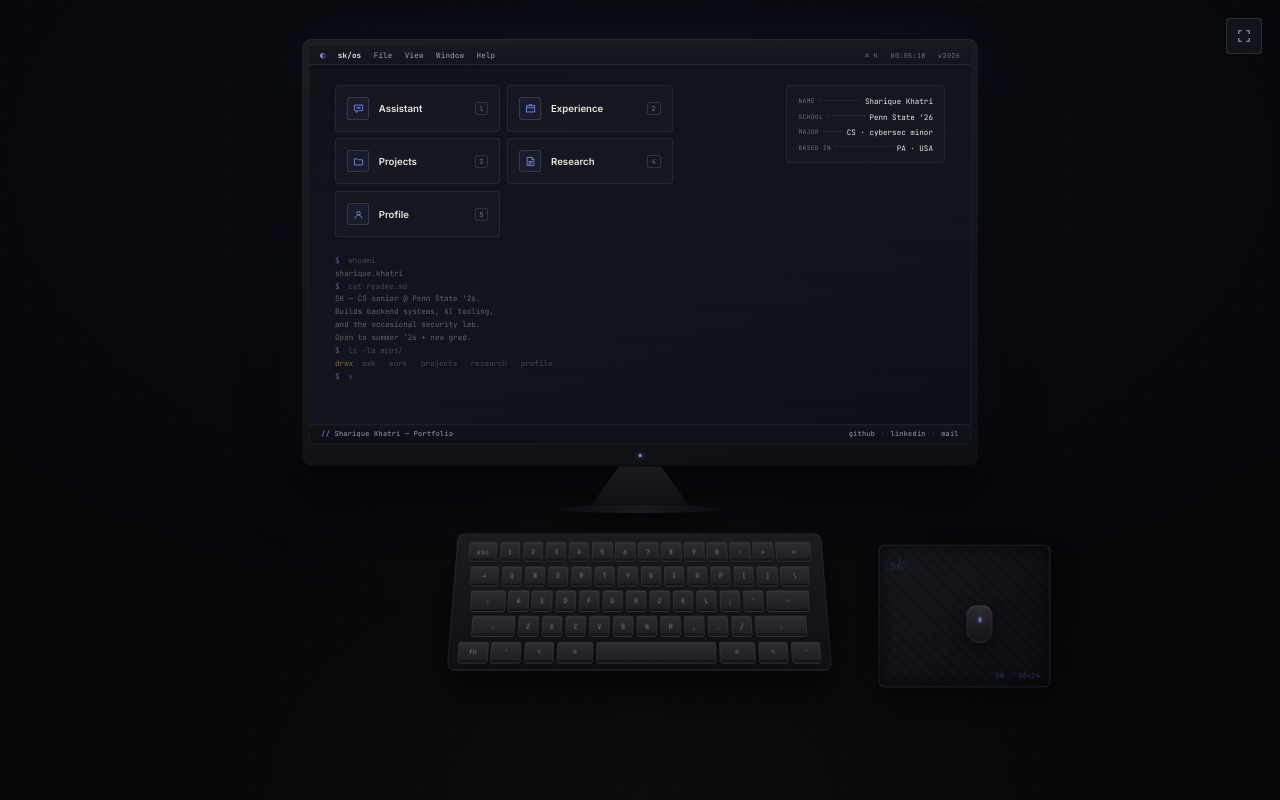
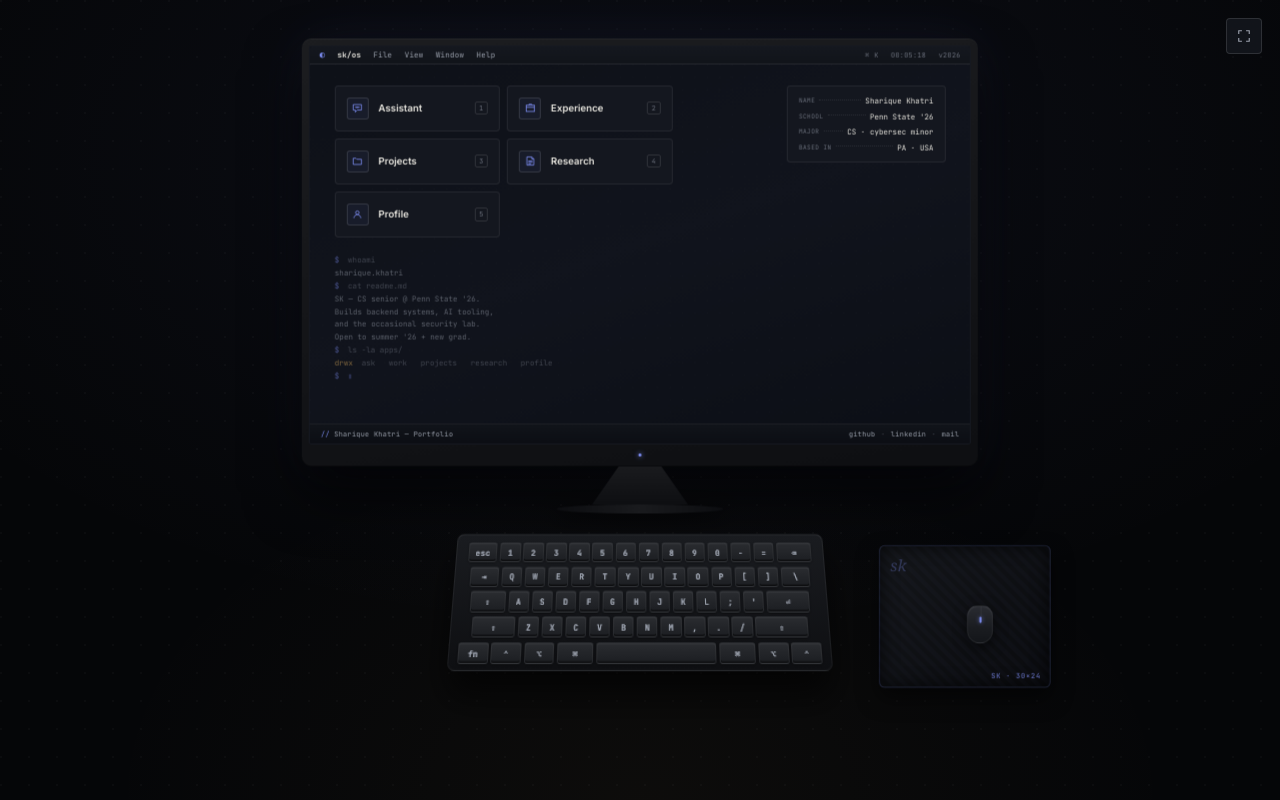
Before and after one commit to sharique2004/Flask-Website, a Flask app: page / in a window 1280 px wide. Run offline with Flask 3, Linux system fonts and the light colour scheme; some web fonts are replaced.

Commit message:
Sharpen text on rotated keyboard and mousepad
The peripherals looked hazy because the 3D rotateX/translateZ on the
keyboard and mousepad triggered GPU compositing that doesn't re-rasterize
small text. Fixes:

- Drop will-change/backface-visibility hints on .scene
- Bump key labels 9px/500 -> 11px/600 with font-smoothing
- Bump mousepad label 9px -> 10px/600 with higher contrast
- Bump 'sk' brand mark 20px -> 22px and raise from 0.18 -> 0.32 opacity
- Reduce scanline overlay (3px stride, 0.006 alpha, 0.5 opacity)
- Round auto-scale factor to 2 decimals to avoid sub-pixel scaling

Co-Authored-By: Claude Opus 4.7 <noreply@anthropic.com>

```diff
--- a/static/script.js
+++ b/static/script.js
@@ -43,11 +43,13 @@
     const sy = (window.innerHeight * 0.92) / h;
     const s = Math.min(sx, sy, 1.05);
 
+    // Round to 2 decimals — sub-pixel scaling factors cause text blur
+    const sr = Math.round(s * 100) / 100;
     if (supportsZoom) {
-      scene.style.zoom = s.toFixed(3);
+      scene.style.zoom = sr.toFixed(2);
       scene.style.transform = "translate(-50%, -50%)";
     } else {
-      scene.style.transform = `translate(-50%, -50%) scale(${s.toFixed(3)})`;
+      scene.style.transform = `translate(-50%, -50%) scale(${sr.toFixed(2)})`;
     }
   }
   fitScene();
--- a/static/styles.css
+++ b/static/styles.css
@@ -89,10 +89,8 @@ a { color: inherit; text-decoration: none; }
   /* Establish 3D context for keyboard's rotateX */
   perspective: 1500px;
   perspective-origin: 50% 30%;
-  /* Crisp rasterisation when scaled */
-  will-change: transform;
-  -webkit-backface-visibility: hidden;
-          backface-visibility: hidden;
+  /* Note: will-change / backface-visibility removed — they force GPU
+     compositing which blurs small text on the rotated keyboard + mousepad */
 }
 
 /* ============================================================
@@ -141,16 +139,17 @@ a { color: inherit; text-decoration: none; }
   display: flex;
   flex-direction: column;
 }
-/* Faint scanline / CRT texture */
+/* Faint scanline / CRT texture — kept very subtle so text stays crisp */
 .screen::after {
   content: "";
   position: absolute;
   inset: 0;
   background:
-    repeating-linear-gradient(0deg, transparent 0, transparent 2px, rgba(255,255,255,0.012) 2px, rgba(255,255,255,0.012) 3px);
+    repeating-linear-gradient(0deg, transparent 0, transparent 3px, rgba(255,255,255,0.006) 3px, rgba(255,255,255,0.006) 4px);
   pointer-events: none;
   z-index: 200;
   mix-blend-mode: overlay;
+  opacity: 0.5;
 }
 
 .monitor-stand {
@@ -1156,13 +1155,15 @@ a { color: inherit; text-decoration: none; }
   display: flex;
   align-items: center;
   justify-content: center;
-  color: var(--ink-faint);
+  color: var(--ink-dim);
   font-family: var(--ff-mono);
-  font-size: 9px;
-  font-weight: 500;
+  font-size: 11px;
+  font-weight: 600;
   letter-spacing: 0.02em;
   transition: transform 0.05s, background 0.05s, color 0.05s, box-shadow 0.05s;
   position: relative;
+  -webkit-font-smoothing: antialiased;
+  text-shadow: 0 0 0 currentColor;
 }
 .key.w15 { min-width: 40px; }
 .key.w18 { min-width: 48px; }
@@ -1204,10 +1205,12 @@ a { color: inherit; text-decoration: none; }
   position: absolute;
   bottom: 8px; right: 12px;
   font-family: var(--ff-mono);
-  font-size: 9px;
-  color: rgba(124, 140, 240, 0.4);
+  font-size: 10px;
+  font-weight: 600;
+  color: rgba(124, 140, 240, 0.65);
   letter-spacing: 0.1em;
   text-transform: uppercase;
+  -webkit-font-smoothing: antialiased;
 }
 .mousepad::before {
   /* logo / brand mark */
@@ -1216,8 +1219,9 @@ a { color: inherit; text-decoration: none; }
   top: 12px; left: 14px;
   font-family: var(--ff-display);
   font-style: italic;
-  font-size: 20px;
-  color: rgba(124, 140, 240, 0.18);
+  font-size: 22px;
+  color: rgba(124, 140, 240, 0.32);
+  -webkit-font-smoothing: antialiased;
 }
 
 .vmouse {
```
